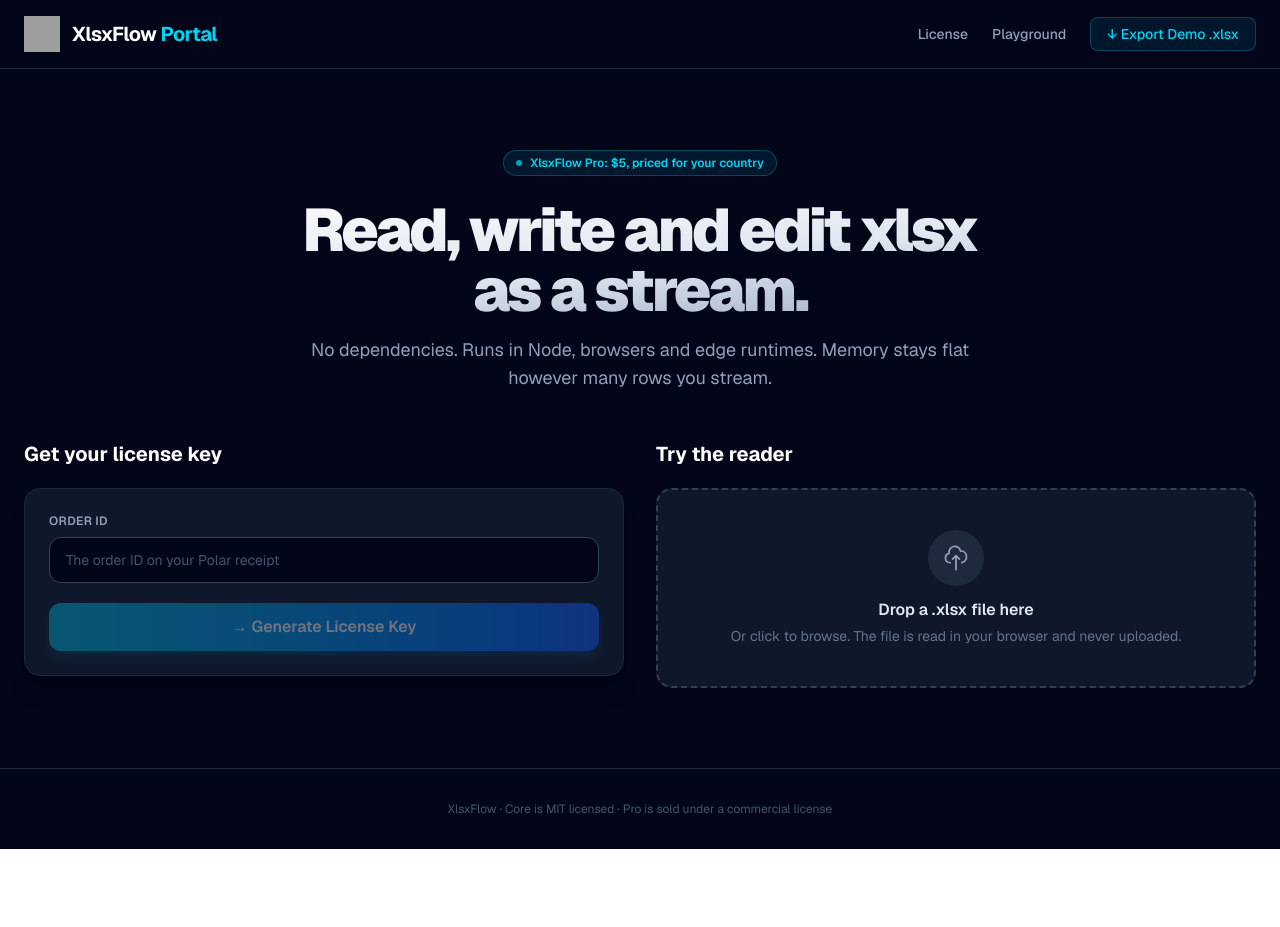
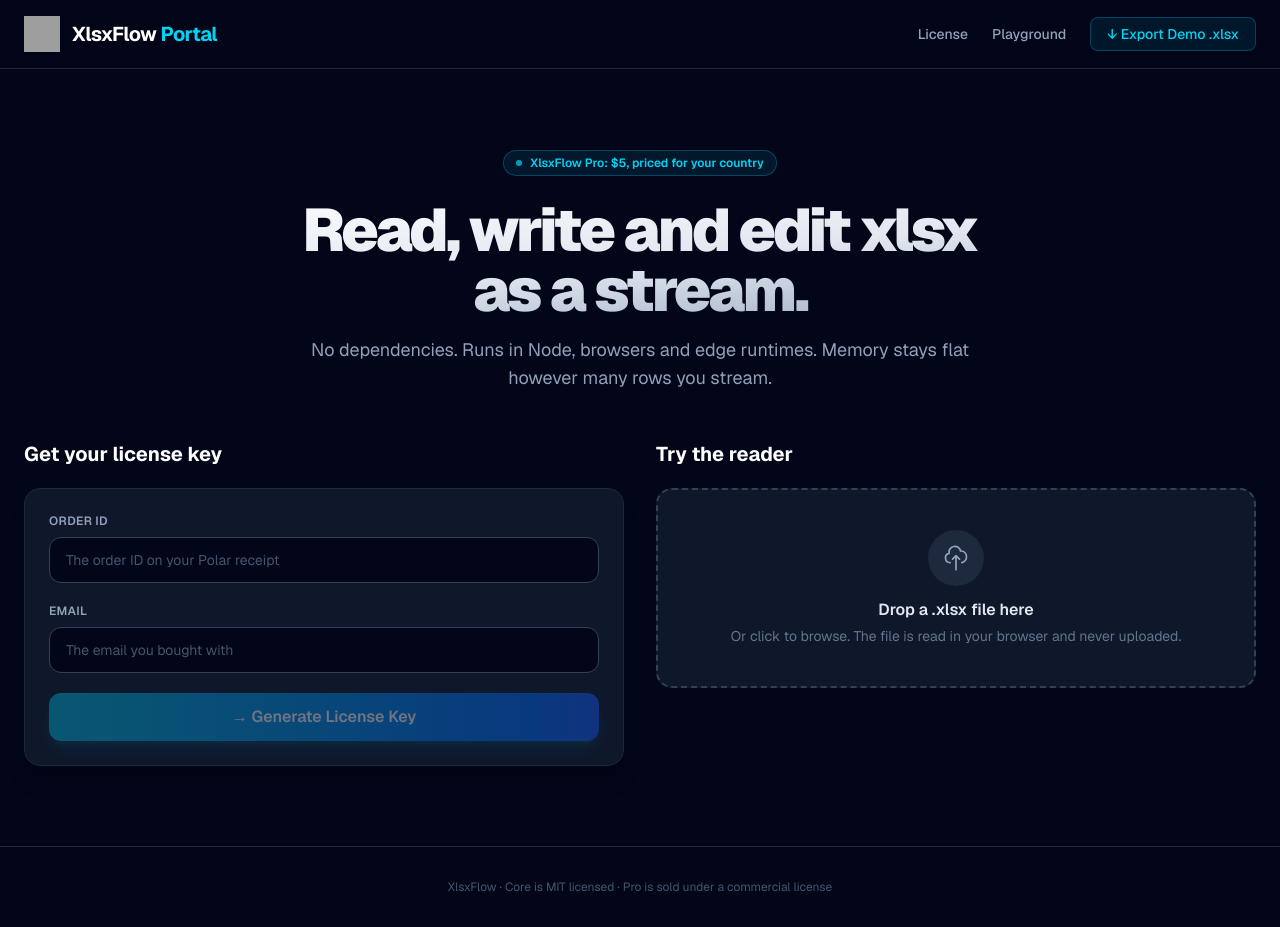
Before and after one commit to xlsxflow/xlsxflow, a Next.js app in the folder apps/portal/: page / in a window 1280 px wide. Before the commit the page ends 849 px from the top, so only its background shows below. Built offline with nearby package versions, Linux system fonts and the light colour scheme; grey boxes are pictures that could not be loaded.

Commit message:
Portal: require the buyer's email with the order ID

```diff
--- a/apps/portal/src/app/actions.ts
+++ b/apps/portal/src/app/actions.ts
@@ -7,13 +7,16 @@
 
 const ORDER_ID = /^[0-9a-f]{8}-[0-9a-f]{4}-[0-9a-f]{4}-[0-9a-f]{4}-[0-9a-f]{12}$/i;
 
-export async function validateOrderAndGenerateLicense(orderId: string) {
+export async function validateOrderAndGenerateLicense(orderId: string, email: string) {
   try {
     // Polar order IDs are UUIDs; checking the shape keeps the URL below to exactly one order
     if (typeof orderId !== "string" || !ORDER_ID.test(orderId.trim())) {
       throw new Refusal("That doesn't look like a Polar order ID. Copy it from your receipt.");
     }
     orderId = orderId.trim().toLowerCase();
+    if (typeof email !== "string" || !email.includes("@")) {
+      throw new Refusal("Enter the email you bought with.");
+    }
 
     const token = process.env.POLAR_ACCESS_TOKEN;
     const expectedProductId = process.env.POLAR_PRODUCT_ID;
@@ -42,6 +45,12 @@
 
     const orderData = await res.json();
 
+    // The order ID is printed on receipts, so it alone must not be enough. Same message as an
+    // unknown order, so the form can't be used to test which emails bought.
+    const buyer = orderData.customer?.email;
+    if (typeof buyer !== "string" || buyer.trim().toLowerCase() !== email.trim().toLowerCase()) {
+      throw new Refusal("Order not found or invalid.");
+    }
     // The product decides the tier, not the amount: PPP discounts make the price vary by country
     if (orderData.product_id !== expectedProductId) {
       throw new Refusal("This order is not for XlsxFlow Pro.");
--- a/apps/portal/src/app/page.tsx
+++ b/apps/portal/src/app/page.tsx
@@ -12,6 +12,7 @@
 
 export default function Home() {
   const [orderId, setOrderId] = useState("");
+  const [email, setEmail] = useState("");
   const [license, setLicense] = useState<string | null>(null);
   const [licenseError, setLicenseError] = useState<string | null>(null);
   const [isGenerating, setIsGenerating] = useState(false);
@@ -29,7 +30,7 @@
     setLicenseError(null);
     setIsGenerating(true);
     try {
-      const result = await validateOrderAndGenerateLicense(orderId);
+      const result = await validateOrderAndGenerateLicense(orderId, email);
       if (result.success) {
         setLicense(result.license!);
       } else {
@@ -188,6 +189,12 @@
                 className="bg-slate-950 border border-slate-700 rounded-xl px-4 py-3 text-white text-sm focus:outline-none focus:ring-2 focus:ring-cyan-500 placeholder:text-slate-600 transition-all"
                 placeholder="The order ID on your Polar receipt" />
             </div>
+            <div className="flex flex-col gap-2">
+              <label htmlFor="order-email-input" className="text-xs font-semibold text-slate-400 uppercase tracking-wide">Email</label>
+              <input type="email" id="order-email-input" autoComplete="email" value={email} onChange={e => setEmail(e.target.value)}
+                className="bg-slate-950 border border-slate-700 rounded-xl px-4 py-3 text-white text-sm focus:outline-none focus:ring-2 focus:ring-cyan-500 placeholder:text-slate-600 transition-all"
+                placeholder="The email you bought with" />
+            </div>
 
             {licenseError && (
               <div className="text-red-400 text-xs bg-red-500/10 border border-red-500/30 rounded-lg px-4 py-3">
@@ -195,7 +202,7 @@
               </div>
             )}
 
-            <button id="generate-license-btn" onClick={handleGenerateLicense} disabled={isGenerating || !orderId}
+            <button id="generate-license-btn" onClick={handleGenerateLicense} disabled={isGenerating || !orderId || !email}
               className="bg-gradient-to-r from-cyan-500 to-blue-600 hover:from-cyan-400 hover:to-blue-500 disabled:opacity-40 disabled:cursor-not-allowed text-white font-semibold py-3 px-4 rounded-xl shadow-lg shadow-cyan-500/20 transition-all transform hover:-translate-y-0.5 active:translate-y-0 flex items-center justify-center gap-2">
               {isGenerating ? <><span className="w-4 h-4 border-2 border-white/30 border-t-white rounded-full animate-spin"/>Validating...</> : '→ Generate License Key'}
             </button>
```
